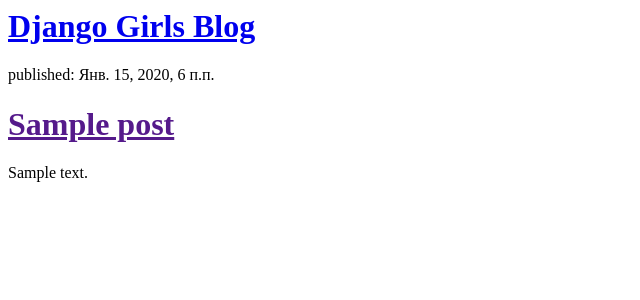
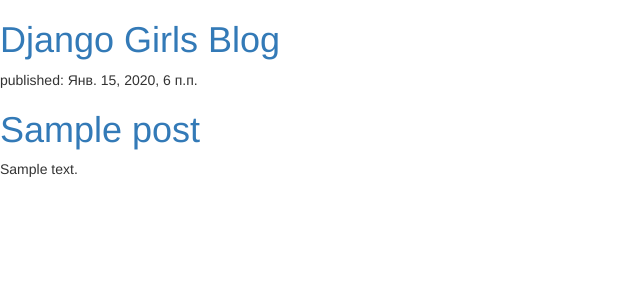
Before and after one commit to kesanka/my-first-blog, a Django app: page / in a window 1280 px wide. Shown: the top 300 px of the page, without its empty margins (0-640 px from the left). Run offline with Django 3.2, Linux system fonts and the light colour scheme; tables that the repository leaves empty hold one stand-in row (values such as "Sample post"); some libraries are stand-ins or nearby versions.

Commit message:
css things

```diff
--- /dev/null
+++ b/blog/static/css/blog.css
@@ -0,0 +1,6 @@
+h1 a {
+    color:rgb(221, 154, 29);
+}
+body {
+    padding-left: 15px;
+}
--- a/blog/templates/blog/post_list.html
+++ b/blog/templates/blog/post_list.html
@@ -1,4 +1,13 @@
+{% load static %}
 <html>
+    <head>
+        <title>Я СНОВА ЖИВУ!</title>
+    <link rel="stylesheet" href="//maxcdn.bootstrapcdn.com/bootstrap/3.2.0/css/bootstrap.min.css">
+    <link rel="stylesheet" href="//maxcdn.bootstrapcdn.com/bootstrap/3.2.0/css/bootstrap-theme.min.css">
+    <link href="https://fonts.googleapis.com/css?family=Lobster&subset=latin,cyrillic" rel="stylesheet" type="text/css"
+    <link rel="stylesheet" href="{% static 'css/blog.css' %}">
+    </head>
+    <body>
     <div>
         <h1><a href="/">Django Girls Blog</a></h1>
     </div>
@@ -10,4 +19,5 @@
             <p>{{ post.text|linebreaksbr }}</p>
         </div>
     {% endfor %}
+    </body>
 </html>
```
